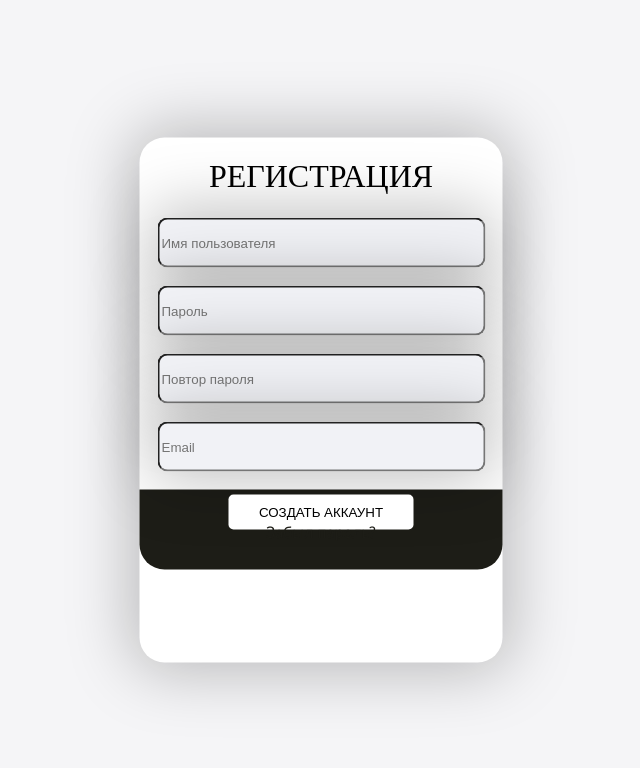
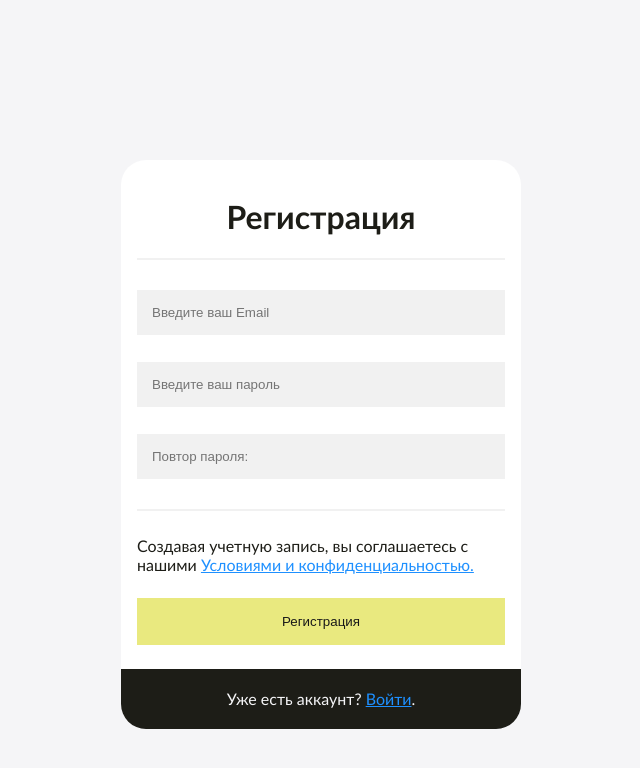
Before and after one commit to amelinvch/Kurs4ch, a plain HTML site: page Html/registration.html in a window 1280 px wide. Shown: the whole page, without its empty margins (319-959 px from the left). Drawn offline with Linux system fonts and the light colour scheme.

Commit message:
Окно регистрации

```diff
--- a/Css/style.css
+++ b/Css/style.css
@@ -2,11 +2,6 @@
         font-family: Optima;
         background-color: #F5F5F7;
         margin: 0px;
-    }
-
-    .header a {
-        color: #F5F5F7;
-        text-decoration: none;
     }
 
     .header {
@@ -17,8 +12,20 @@
         background: #1d1d1d;
         color: #F5F5F7;
         width: 100%;
-        height: max-content;
+        height: 58px;
     }
+
+    .header a {
+        color: #F5F5F7;
+        text-decoration: none;
+    }
+    /*
+    #header_search {
+        width: 44px;
+        height: 44px;
+        background: #F5F5F7;
+    }
+    */
 
     .header_section {
         justify-content: space-between;
@@ -55,101 +62,147 @@
         display: flex;
     }
 
-    form h1 {
-        font-family: Barlow Condensed;
-        font-style: normal;
-        font-weight: normal;
-        padding: 20px;
-        text-align: center;
-        cursor: help;
-        text-transform: uppercase;
-        margin: 0px;
-        padding-bottom: 5px;
+    .group {
+        margin: 18px;
     }
+    /*
+    Регистрация
+    */
 
     form {
         position: absolute;
-        width: 363px;
-        height: 525px;
         left: 50%;
-        top: 50%;
-        transform: translate(-50%, -50%);
-        background: #FFFFFF;
-        box-shadow: 0px 0px 64px 8px rgba(0, 0, 0, 0.25);
-        border-radius: 25px;
-    }
-
-    .group {
-        margin: 18px;
-    }
-
-    input {
-        line-height: 19px;
-        background: #F1F2F6;
-        border-radius: 8px;
-        height: 44px;
-        width: 320px;
-        color: #676767;
-        border-radius: 10px;
-        box-shadow: 0px 0px 64px 8px rgba(0, 0, 0, 0.25);
-    }
-
-    #regDown {
-        height: 70px;
-        padding: 5px;
-        color: #676767;
-        background: #1D1D17;
-        border-radius: 0px 0px 25px 25px;
-    }
-
-    #regButton {
-        cursor: pointer;
-        padding: 10px 30px;
-        background: #FFFFFF;
-        border: none;
-        height: 30;
-        border-radius: 5px;
-    }
-
-    form a {
-        position: absolute;
-        left: 50%;
-        top: 75%;
+        top: 45%;
         transform: translate(-50%, -50%);
         color: #1D1D17;
         text-decoration: none;
+        width: 400px;
+        height: 50%;
     }
-    /*#header_logo1 {
-    width: 0px;
-    height: 0px;
-    border-top: 70px solid transparent;
-    border-right: 140px solid #1D1D17;
-    border-bottom: 70px solid transparent;
-}
 
-#header_logo2 {
-    width: 0px;
-    height: 0px;
-    border-top: 70px solid transparent;
-    border-left: 140px solid #1D1D17;
-    border-bottom: 70px solid transparent;
-}
+    * {
+        box-sizing: border-box;
+    }
 
-#header_logo3 {
-    width: 0px;
-    height: 0px;
-    border-top: 70px solid transparent;
-    border-left: 140px solid #1D1D17;
-    border-bottom: 70px solid transparent;
-    transform: rotate(-60deg);
-}
+    .container {
+        padding: 16px;
+        background-color: white;
+        border-radius: 25px 25px 0px 0px;
+    }
 
-#header_logo4 {
-    width: 0px;
-    height: 0px;
-    border-top: 70px solid transparent;
-    border-left: 140px solid #1D1D17;
-    border-bottom: 70px solid transparent;
-    transform: rotate(60deg);
-}
-*/
+    input[type=text],
+    input[type=password] {
+        width: 100%;
+        padding: 15px;
+        margin: 5px 0 22px 0;
+        display: inline-block;
+        border: none;
+        background: #f1f1f1;
+    }
+
+    input[type=text]:focus,
+    input[type=password]:focus {
+        background-color: #ddd;
+        outline: none;
+    }
+
+    hr {
+        border: 1px solid #f1f1f1;
+        margin-bottom: 25px;
+    }
+
+    .registerbtn {
+        background-color: #e7e772;
+        color: rgb(0, 0, 0);
+        padding: 16px 20px;
+        margin: 8px 0;
+        border: none;
+        cursor: pointer;
+        width: 100%;
+        opacity: 0.9;
+    }
+
+    .registerbtn:hover {
+        opacity: 1;
+    }
+
+    a {
+        color: dodgerblue;
+    }
+
+    .signin {
+        height: 60px;
+        padding: 4px;
+        color: #F5F5F7;
+        background: #1D1D17;
+        border-radius: 0px 0px 25px 25px;
+        text-align: center;
+    }
+    /*
+
+    Логин Артёма
+
+    */
+    /*
+    body {
+        margin: 0;
+        padding: 0;
+        font-family: sans-serif;
+        background: url(bg1.jpg) no-repeat;
+        background-size: cover;
+    }
+    */
+
+    .login-box {
+        width: 280px;
+        position: absolute;
+        top: 50%;
+        left: 50%;
+        transform: translate(-50%, -50%);
+        color: rgb(0, 0, 0);
+    }
+
+    .login-box h1 {
+        float: left;
+        font-size: 40px;
+        border-bottom: 6px solid #000000;
+        margin-bottom: 50px;
+        padding: 13px 0;
+    }
+
+    .textbox {
+        width: 100%;
+        overflow: hidden;
+        font-size: 20px;
+        padding: 8px 0;
+        margin: 8px 0;
+        border-bottom: 1px solid #000000;
+    }
+
+    .textbox i {
+        width: 26px;
+        float: left;
+        text-align: center;
+    }
+
+    .textbox input {
+        border: none;
+        outline: none;
+        background: none;
+        color: rgb(0, 0, 0);
+        font-size: 18px;
+        width: 80%;
+        float: left;
+        margin: 0 10px;
+    }
+
+    .btn {
+        width: 100%;
+        background: none;
+        border: 2px solid #000000;
+        color: rgb(0, 0, 0);
+        padding: 5px;
+        font-size: 18px;
+        cursor: pointer;
+        margin: 12px 0;
+    }
--- a/Html/registration.html
+++ b/Html/registration.html
@@ -7,7 +7,36 @@
     <title>Регистрация</title>
 </head>
 
+
 <body>
+
+    <form action="">
+        <div class="container">
+            <center>
+                <h1 title="Пожалуйста, заполните эту форму, чтобы создать учетную запись.">Регистрация</h1>
+            </center>
+            <hr>
+
+            <!--<label for="email"><b>Введите ваш email:</b></label>-->
+            <input type="text" placeholder="Введите ваш Email" name="email" required>
+
+            <!--<label for="psw"><b>Введите ваш пароль:</b></label>-->
+            <input type="password" placeholder="Введите ваш пароль" name="psw" required>
+
+            <!--<label for="psw-repeat"><b>Повтор пароля:</b></label>-->
+            <input type="password" placeholder="Повтор пароля:" name="psw-repeat" required>
+            <hr>
+            <p>Создавая учетную запись, вы соглашаетесь с нашими <a href="https://www.youtube.com/watch?v=Y-RgUwcEbno"> Условиями и конфиденциальностью.</a></p>
+
+            <button type="submit" class="registerbtn">Регистрация</button>
+        </div>
+
+        <div class="container signin">
+            <p>Уже есть аккаунт? <a href="login.html">Войти</a>.</p>
+        </div>
+    </form>
+
+    <!--
     <form action="">
         <h1 title="Форма регистрации на сайте">Регистрация</h1>
         <div class="group">
@@ -26,10 +55,11 @@
             <a href="#">Забыл пароль?</a>
         </div>
         <div id="regDown">
-            <center><button id="regButton">СОЗДАТЬ АККАУНТ</button></center>
+            <center><button type="submit" id="regButton">СОЗДАТЬ АККАУНТ</button></center>
         </div>
     </form>
     </div>
+    -->
 </body>
 
 </html>
--- a/js/script.js
+++ b/js/script.js
@@ -1,3 +1,3 @@
 'Use strict';
 
-//fwfewfe
+let a = 1;
```
Also changed, not shown: Html/login.html (added, +41 -0 lines), index.html (+3 -2 lines), Jpg/bg1.jpg (added), Svg/screen.svg (added), Svg/screen2.svg (added).
